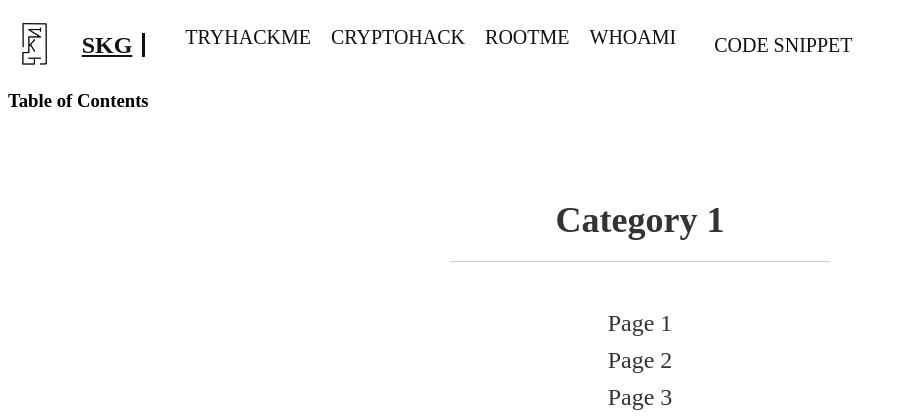
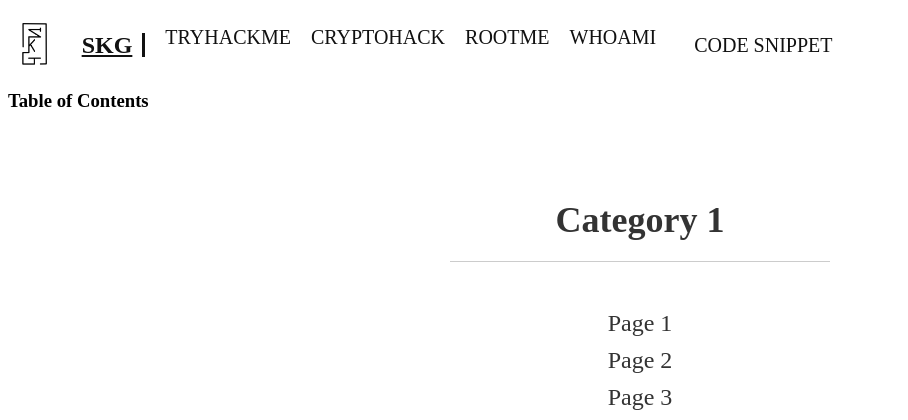
Before and after one commit to Not-Skg/-Not-Skg.github.io, a PHP site: page / in a window 1280 px wide. Shown: the top 420 px of the page, without its empty margins (0-908 px from the left). Run offline with PHP 8.4, Linux system fonts and the light colour scheme.

Commit message:
Update style.css

```diff
--- a/css/style.css
+++ b/css/style.css
@@ -42,7 +42,7 @@ header .header-brand {
 header nav {
   display: flex; /* Utiliser Flexbox pour aligner les éléments */
   align-items: center; /* Centrer verticalement les éléments */
-  margin-left: 20px; /* Ajouter une marge à gauche pour compenser la barre verticale */
+  /* Supprimer la marge à gauche pour étendre nav au maximum possible à gauche */
 }
 
 header nav ul {
@@ -84,6 +84,8 @@ header nav ul li:hover a {
 .dropdown {
   position: relative; /* Positionner relativement pour que le contenu du dropdown soit positionné absolument par rapport à lui */
   margin-left: auto; /* Déplacer "Code Snippet" vers la droite */
+  display: flex; /* Ajouter Flexbox pour aligner les éléments verticalement */
+  align-items: center; /* Centrer verticalement les éléments */
 }
 
 .dropbtn {
@@ -130,6 +132,7 @@ header nav ul li:hover a {
   color: #fff;
   background-color: #333;
 }
+
 
 
 /* TABLE OF CONTENTS */
```
